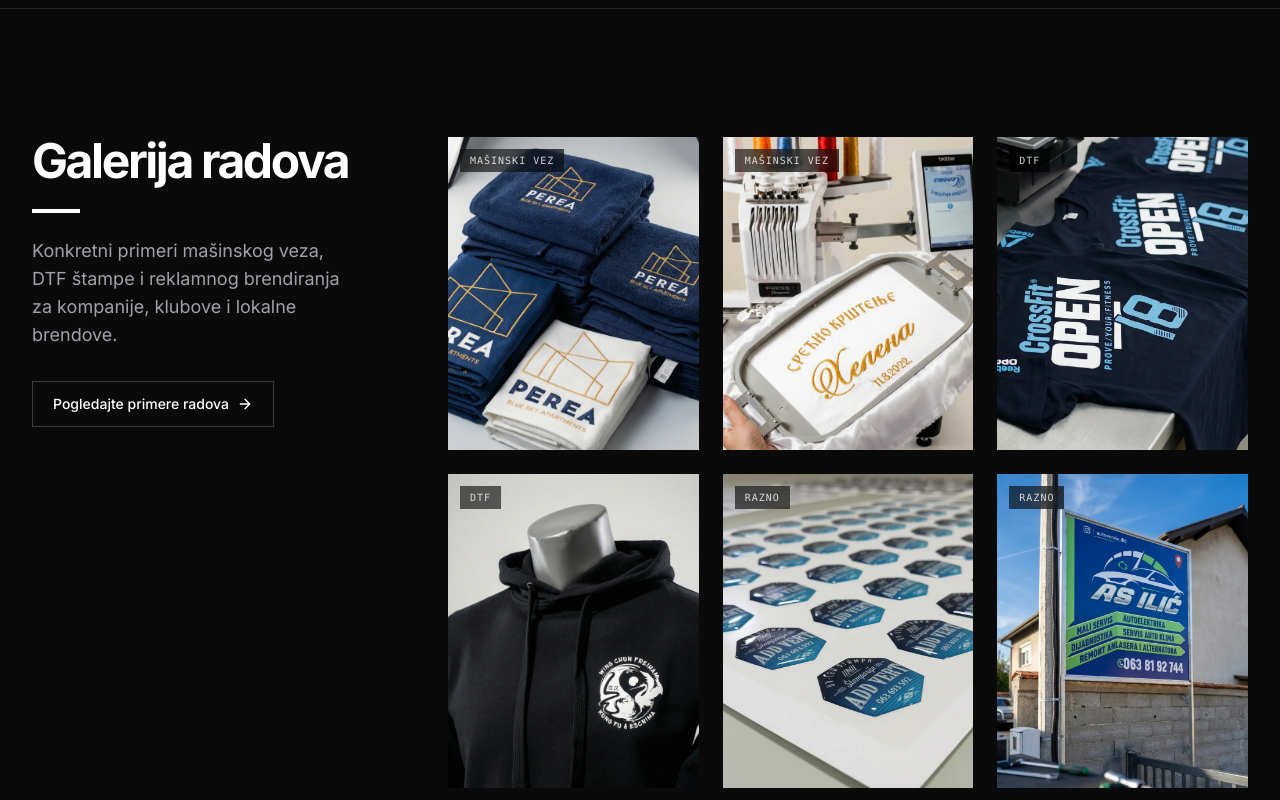
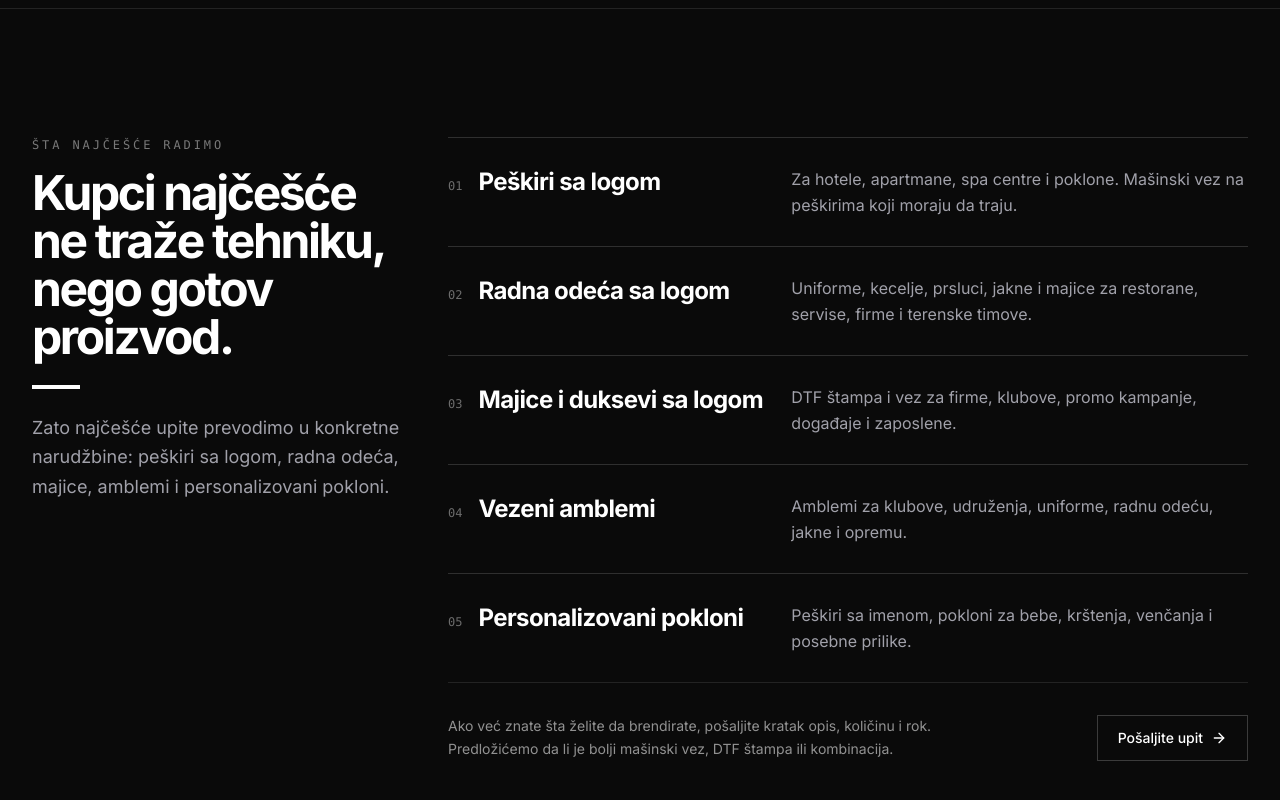
Before and after one commit to ivicajovanovic/addvert-2026, a Next.js app: page / in a window 1280 px wide. Shown: the part 2080-2880 px from the top of the page. Built offline with nearby package versions, Linux system fonts and the light colour scheme; no server answers.

Commit message:
feat: add buyer intent homepage section

```diff
--- a/app/page.tsx
+++ b/app/page.tsx
@@ -2,6 +2,7 @@
 import { HeroSection } from "@/components/hero-section"
 import { StatsStrip } from "@/components/stats-strip"
 import { ServicesSection } from "@/components/services-section"
+import { CommonRequestsSection } from "@/components/common-requests-section"
 import { HomeGalleryTeaser } from "@/components/home-gallery-teaser"
 import { HomeIndustriesTeaser } from "@/components/home-industries-teaser"
 import { VideoSection } from "@/components/video-section"
@@ -29,6 +30,7 @@
       <HeroSection />
       <StatsStrip />
       <ServicesSection />
+      <CommonRequestsSection />
       <HomeGalleryTeaser />
       <HomeIndustriesTeaser />
       <VideoSection />
--- /dev/null
+++ b/components/common-requests-section.tsx
@@ -0,0 +1,92 @@
+import Link from "next/link"
+import { ArrowRight } from "lucide-react"
+
+import { ScrollReveal } from "./scroll-reveal"
+
+const commonRequests = [
+  {
+    id: "01",
+    title: "Peškiri sa logom",
+    description: "Za hotele, apartmane, spa centre i poklone. Mašinski vez na peškirima koji moraju da traju.",
+  },
+  {
+    id: "02",
+    title: "Radna odeća sa logom",
+    description: "Uniforme, kecelje, prsluci, jakne i majice za restorane, servise, firme i terenske timove.",
+  },
+  {
+    id: "03",
+    title: "Majice i duksevi sa logom",
+    description: "DTF štampa i vez za firme, klubove, promo kampanje, događaje i zaposlene.",
+  },
+  {
+    id: "04",
+    title: "Vezeni amblemi",
+    description: "Amblemi za klubove, udruženja, uniforme, radnu odeću, jakne i opremu.",
+  },
+  {
+    id: "05",
+    title: "Personalizovani pokloni",
+    description: "Peškiri sa imenom, pokloni za bebe, krštenja, venčanja i posebne prilike.",
+  },
+] as const
+
+export function CommonRequestsSection() {
+  return (
+    <section className="border-t border-white/10 bg-background py-24 md:py-32">
+      <div className="container mx-auto px-4 md:px-6 lg:px-8">
+        <div className="grid grid-cols-12 gap-4 md:gap-6 lg:gap-8">
+          <div className="col-span-12 mb-12 lg:col-span-4 lg:mb-0">
+            <ScrollReveal animation="slide-right" duration={500}>
+              <p className="mb-4 font-mono text-xs uppercase tracking-[0.24em] text-white/45">
+                Šta najčešće radimo
+              </p>
+              <h2 className="mb-6 text-4xl font-bold tracking-tighter text-white md:text-5xl">
+                Kupci najčešće ne traže tehniku, nego gotov proizvod.
+              </h2>
+              <div className="mb-6 h-1 w-12 bg-white" />
+              <p className="max-w-sm text-lg leading-relaxed text-muted-foreground">
+                Zato najčešće upite prevodimo u konkretne narudžbine: peškiri sa logom, radna odeća, majice,
+                amblemi i personalizovani pokloni.
+              </p>
+            </ScrollReveal>
+          </div>
+
+          <div className="col-span-12 lg:col-span-8">
+            <div className="border-b border-white/10">
+              {commonRequests.map((request, index) => (
+                <ScrollReveal key={request.id} animation="slide-up" delay={index * 80} duration={500}>
+                  <div className="grid gap-4 border-t border-white/15 py-6 transition-colors duration-300 hover:border-white/35 md:grid-cols-12 md:gap-6 md:py-7">
+                    <div className="flex items-baseline gap-4 md:col-span-5">
+                      <span className="font-mono text-xs text-white/40">{request.id}</span>
+                      <h3 className="text-2xl font-bold tracking-tight text-white">{request.title}</h3>
+                    </div>
+                    <p className="text-sm leading-relaxed text-muted-foreground md:col-span-7 md:text-base">
+                      {request.description}
+                    </p>
+                  </div>
+                </ScrollReveal>
+              ))}
+            </div>
+
+            <ScrollReveal animation="fade" delay={commonRequests.length * 80} duration={500}>
+              <div className="mt-8 flex flex-col items-start gap-4 sm:flex-row sm:items-center sm:justify-between">
+                <p className="max-w-xl text-sm leading-relaxed text-white/55">
+                  Ako već znate šta želite da brendirate, pošaljite kratak opis, količinu i rok. Predložićemo da li je
+                  bolji mašinski vez, DTF štampa ili kombinacija.
+                </p>
+                <Link
+                  href="/kontakt"
+                  className="inline-flex shrink-0 items-center gap-2 border border-white/20 px-5 py-3 text-sm font-medium text-white transition-colors hover:border-white/40 hover:bg-white/5 focus-visible:outline-none focus-visible:ring-2 focus-visible:ring-white/30"
+                >
+                  Pošaljite upit
+                  <ArrowRight className="size-4" aria-hidden="true" />
+                </Link>
+              </div>
+            </ScrollReveal>
+          </div>
+        </div>
+      </div>
+    </section>
+  )
+}
```
